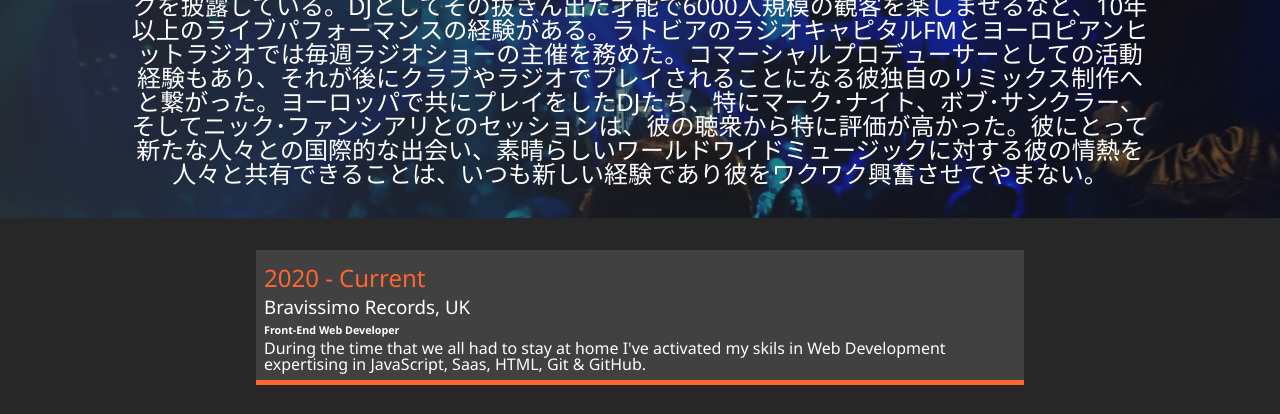
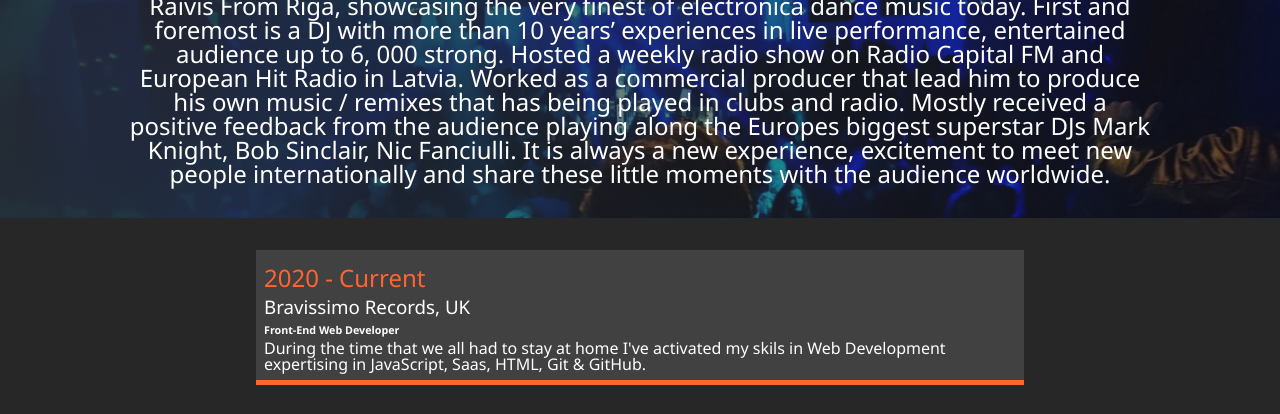
Before and after one commit to djraivis/sasscrashcourse, a website: page dist/about.html in a window 1280 px wide. Shown: the part 182-596 px from the top of the page. Drawn offline with Linux system fonts and the light colour scheme.

Commit message:
delete japanese

```diff
--- a/dist/about.html
+++ b/dist/about.html
@@ -55,11 +55,6 @@
             It is always a
             new experience, excitement to meet new people internationally and share these little moments with the
             audience worldwide.
-
-          <p>
-            DJ Raivis
-            ライビス。ラトビアの首都リガ出身。今日最高のエレクトロニックダンスミュージックを披露している。DJとしてその抜きん出た才能で6000人規模の観客を楽しませるなど、10年以上のライブパフォーマンスの経験がある。ラトビアのラジオキャピタルFMとヨーロピアンヒットラジオでは毎週ラジオショーの主催を務めた。コマーシャルプロデューサーとしての活動経験もあり、それが後にクラブやラジオでプレイされることになる彼独自のリミックス制作へと繋がった。ヨーロッパで共にプレイをしたDJたち、特にマーク･ナイト、ボブ･サンクラー、そしてニック･ファンシアリとのセッションは、彼の聴衆から特に評価が高かった。彼にとって新たな人々との国際的な出会い、素晴らしいワールドワイドミュージックに対する彼の情熱を人々と共有できることは、いつも新しい経験であり彼をワクワク興奮させてやまない。
-          </p>
           </p>
         </div>
       </div>
```
Also changed, not shown: dist/index.html (+1 -1 lines).
